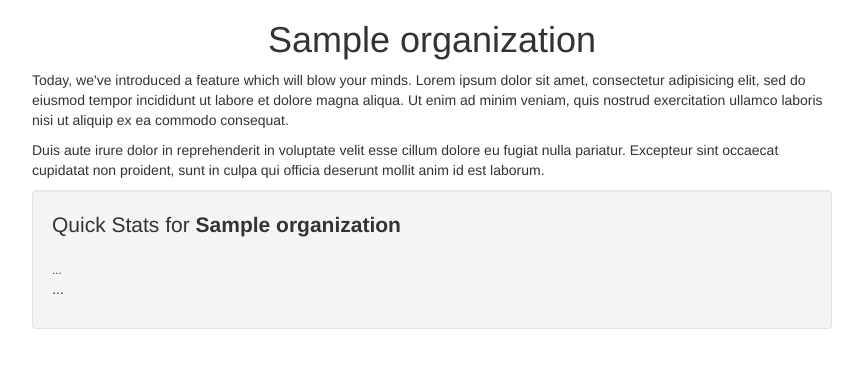
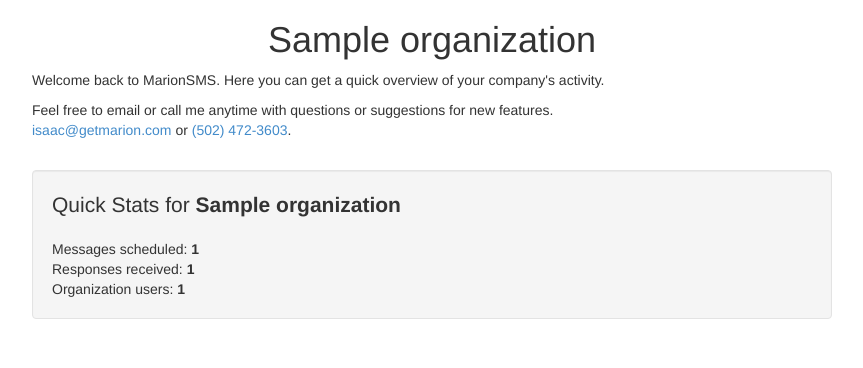
Before and after one commit to ihodes/marionsms, a Flask app: page /home in a window 1280 px wide. Shown: the part 52-420 px from the top of the page, without its empty margins (208-1071 px from the left). Run offline with Flask 2, Linux system fonts and the light colour scheme; a user stored in the database is signed in; tables that the repository leaves empty hold one stand-in row (values such as "Sample post"); parts of the project's set-up code (start-up, migrations or seed data) failed here and were passed over.

Commit message:
add very basic home page stats, with reasonable (non-filler) text as well

```diff
--- a/marionsms/models.py
+++ b/marionsms/models.py
@@ -141,7 +141,7 @@
                                backref='organization', lazy='dynamic')
     scheduled_messages = db.relationship('ScheduledMessage',
                                          backref='organization', lazy='dynamic')
-    responses = db.relationship('Response', backref='organization')
+    responses = db.relationship('Response', backref='organization', lazy='dynamic')
 
     def __init__(self, name):
         self.name = name
--- a/marionsms/templates/home.html
+++ b/marionsms/templates/home.html
@@ -19,16 +19,21 @@
 <h1>{{ current_user.organization.name }}</h1>
 {{ flash() }}
 <p>
-  Today, we've introduced a feature which will blow your minds. Lorem ipsum dolor sit amet, consectetur adipisicing elit, sed do eiusmod tempor incididunt ut labore et dolore magna aliqua. Ut enim ad minim veniam, quis nostrud exercitation ullamco laboris nisi ut aliquip ex ea commodo consequat.
+  Welcome back to MarionSMS. Here you can get a quick overview of your company's activity.
 </p>
+
 <p>
-  Duis aute irure dolor in reprehenderit in voluptate velit esse cillum dolore eu fugiat nulla pariatur. Excepteur sint occaecat cupidatat non proident, sunt in culpa qui officia deserunt mollit anim id est laborum.
+  Feel free to email or call me anytime with questions or suggestions for new features. <br><a href="mailto:isaac@getmarion.com">isaac@getmarion.com</a> or <a href="tel:+15024723603">(502) 472-3603</a>.
 </p>
+<br>
 
 <div class="well">
   <p class="lead">Quick Stats for <b>{{ current_user.organization.name }}</b></p>
-  <small>...</small>
-  <p>...</p>
+  <span>Messages scheduled: <b>{{ current_user.organization.scheduled_messages.count() }}</b></span>
+  <br>
+  <span>Responses received: <b>{{ current_user.organization.responses.count() }}</b></span>
+  <br>
+  <span>Organization users: <b>{{ current_user.organization.users.count() }}</b></span>
 </div>
 
 </div>
```
